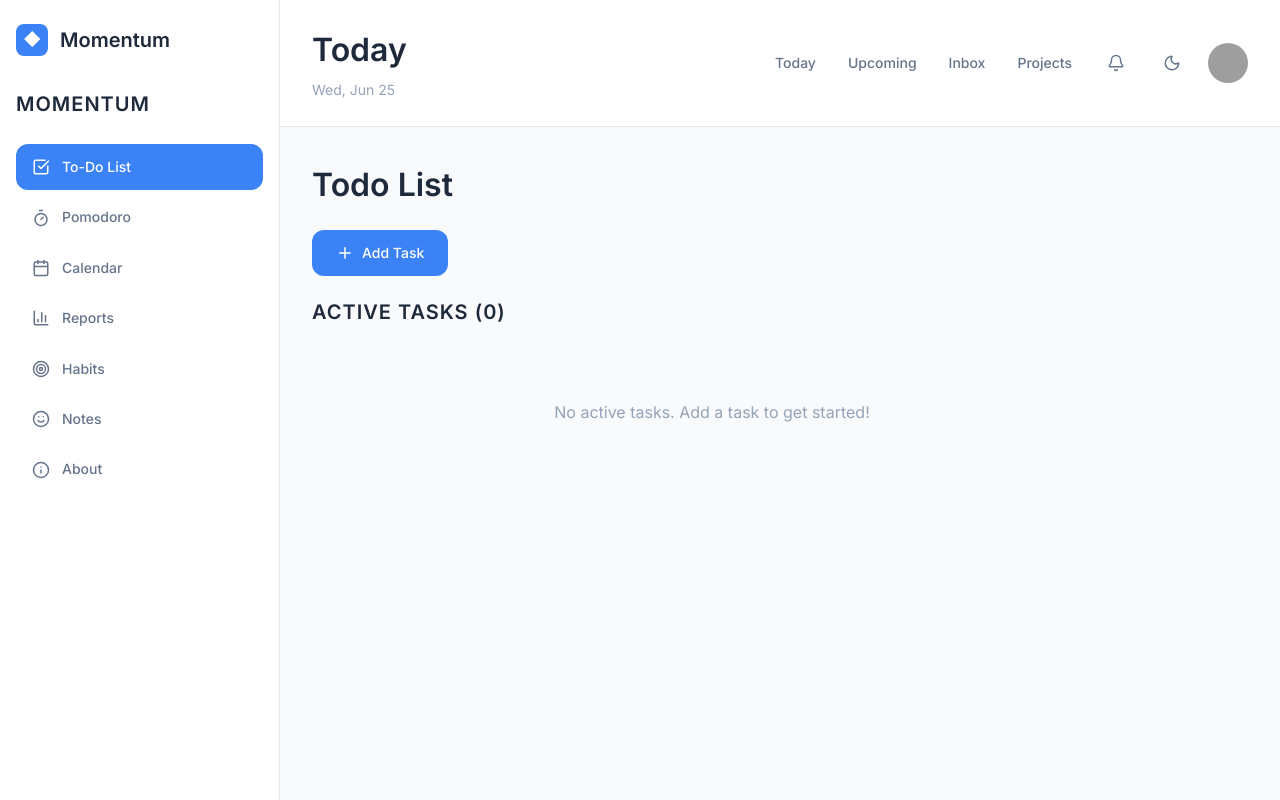
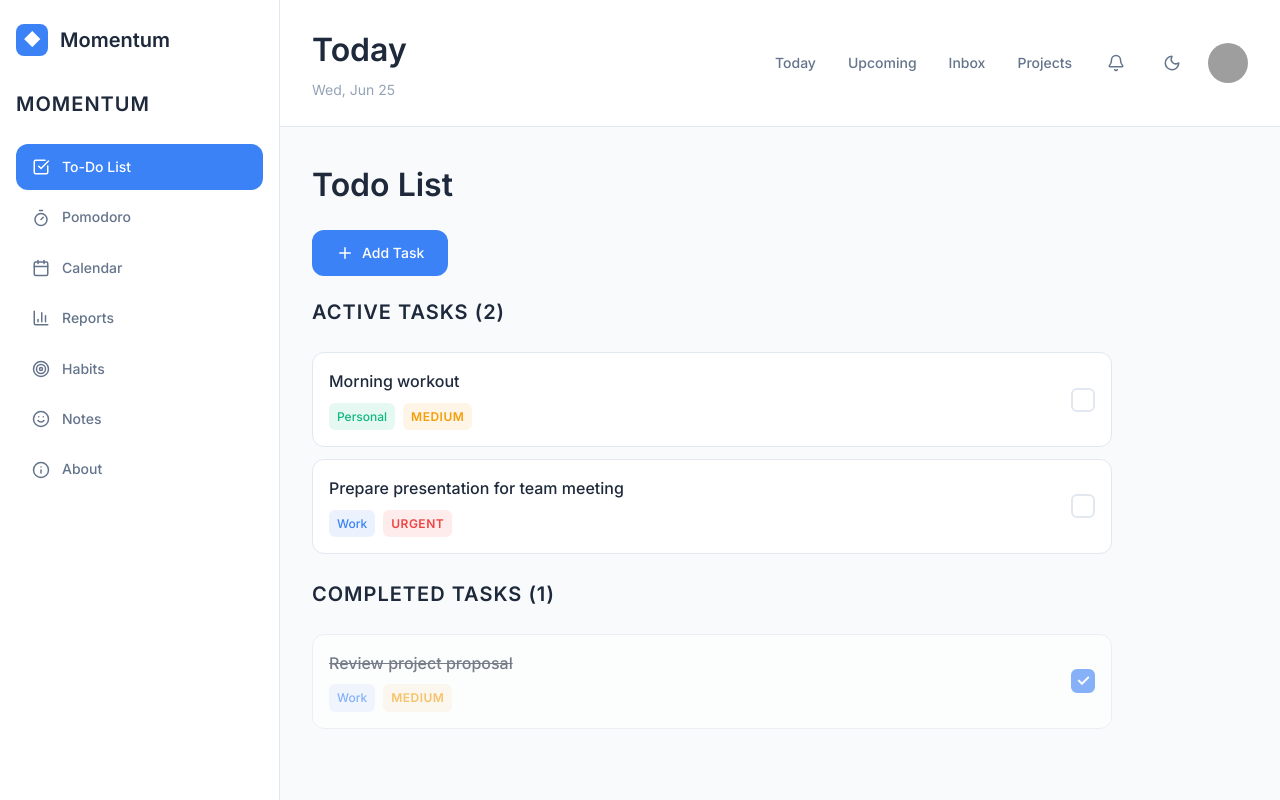
Before and after one commit to PratyushNayak04oct/Momentum, a Next.js app: page / in a window 1280 px wide. Built offline with nearby package versions, Linux system fonts and the light colour scheme; grey boxes are pictures that could not be loaded.

Commit message:
Fixes Errors(Tasks are getting added to Todo List)

```diff
--- a/app/components/TodoList.jsx
+++ b/app/components/TodoList.jsx
@@ -4,44 +4,11 @@ import React, { useState } from 'react';
 import { Plus } from 'lucide-react';
 import TaskItem from './TaskItem';
 import AddTaskModal from './AddTaskModal';
-
-// Custom hook to manage tasks (replaces useApp context)
-const useTasks = () => {
-  const [tasks, setTasks] = useState([]);
-
-  const addTask = (newTask) => {
-    const task = {
-      id: Date.now().toString(),
-      ...newTask,
-      completed: false,
-      createdAt: new Date()
-    };
-    setTasks(prevTasks => [...prevTasks, task]);
-  };
-
-  const updateTask = (taskId, updates) => {
-    setTasks(prevTasks =>
-      prevTasks.map(task =>
-        task.id === taskId ? { ...task, ...updates } : task
-      )
-    );
-  };
-
-  const deleteTask = (taskId) => {
-    setTasks(prevTasks => prevTasks.filter(task => task.id !== taskId));
-  };
-
-  return { tasks, addTask, updateTask, deleteTask };
-};
+import { useApp } from '../contexts/AppContext';
 
 const TodoList = () => {
-  const { tasks, addTask, updateTask, deleteTask } = useTasks();
+  const { tasks } = useApp(); // Use the context instead of local state
   const [showAddModal, setShowAddModal] = useState(false);
-
-  const handleAddTask = (taskData) => {
-    addTask(taskData);
-    setShowAddModal(false);
-  };
 
   const handleCloseModal = () => {
     setShowAddModal(false);
@@ -83,8 +50,6 @@ const TodoList = () => {
                 <TaskItem
                   key={task.id}
                   task={task}
-                  onUpdateTask={updateTask}
-                  onDeleteTask={deleteTask}
                 />
               ))
             ) : (
@@ -108,8 +73,6 @@ const TodoList = () => {
                 <TaskItem
                   key={task.id}
                   task={task}
-                  onUpdateTask={updateTask}
-                  onDeleteTask={deleteTask}
                 />
               ))}
             </div>
@@ -120,7 +83,6 @@ const TodoList = () => {
       {showAddModal && (
         <AddTaskModal
           onClose={handleCloseModal}
-          onAddTask={handleAddTask}
         />
       )}
     </div>
--- a/app/globals.css
+++ b/app/globals.css
@@ -1,5 +1,4 @@
 @import "tailwindcss";
-
 
 :root {
   --bg-primary: #f8fafc;
```
